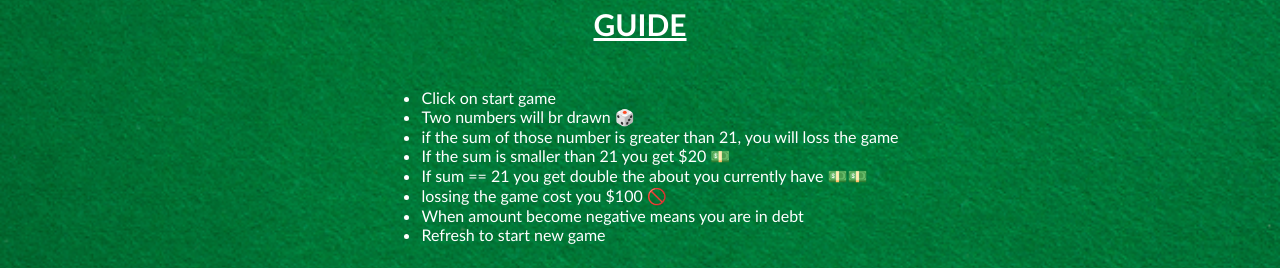
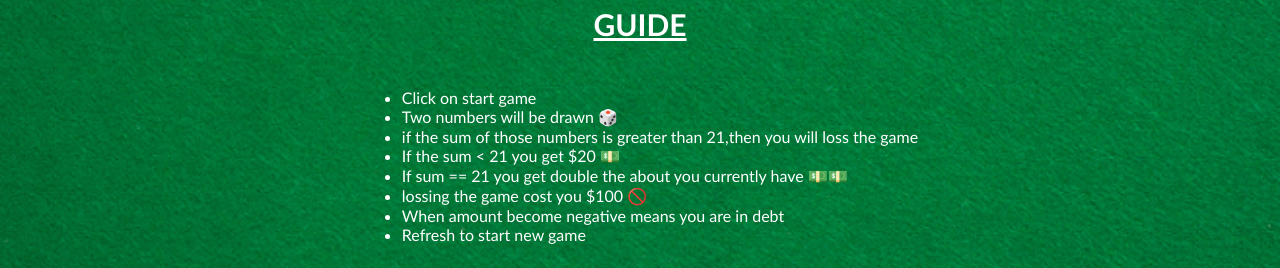
Before and after one commit to tactical-code/BLACKJACKgame, a plain HTML site: page index.html in a window 1280 px wide. Shown: the part 608-876 px from the top of the page. Drawn offline with Linux system fonts and the light colour scheme.

Commit message:
Update index.html

```diff
--- a/index.html
+++ b/index.html
@@ -16,9 +16,9 @@
     <p class="guide"><u>GUIDE</u></p>
     <div class="rules-css"><ul>
       <li>Click on start game</li>
-      <li>Two numbers will br drawn 🎲</li>
-      <li>if the sum of those number is greater than 21, you will loss the game </li>
-      <li>If the sum is smaller than 21 you get $20 💵</li>
+      <li>Two numbers will be drawn 🎲</li>
+      <li>if the sum of those numbers is greater than 21,then you will loss the game </li>
+      <li>If the sum < 21 you get $20 💵</li>
       <li>If sum == 21 you get double the about you currently have 💵💵</li>
       <li>lossing the game cost you $100 🚫</li>
       <li>When amount become negative means you are in debt</li>
```
